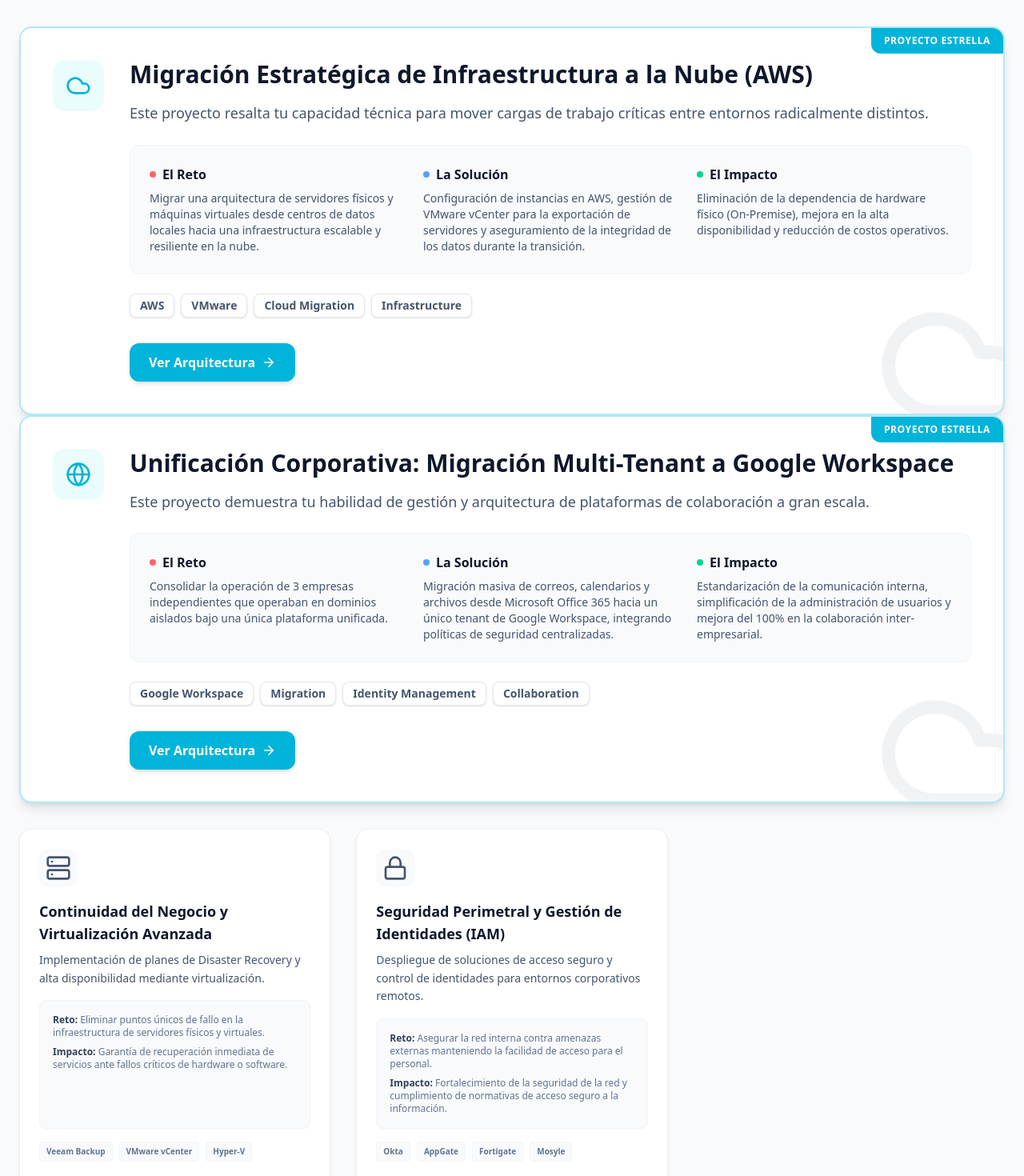
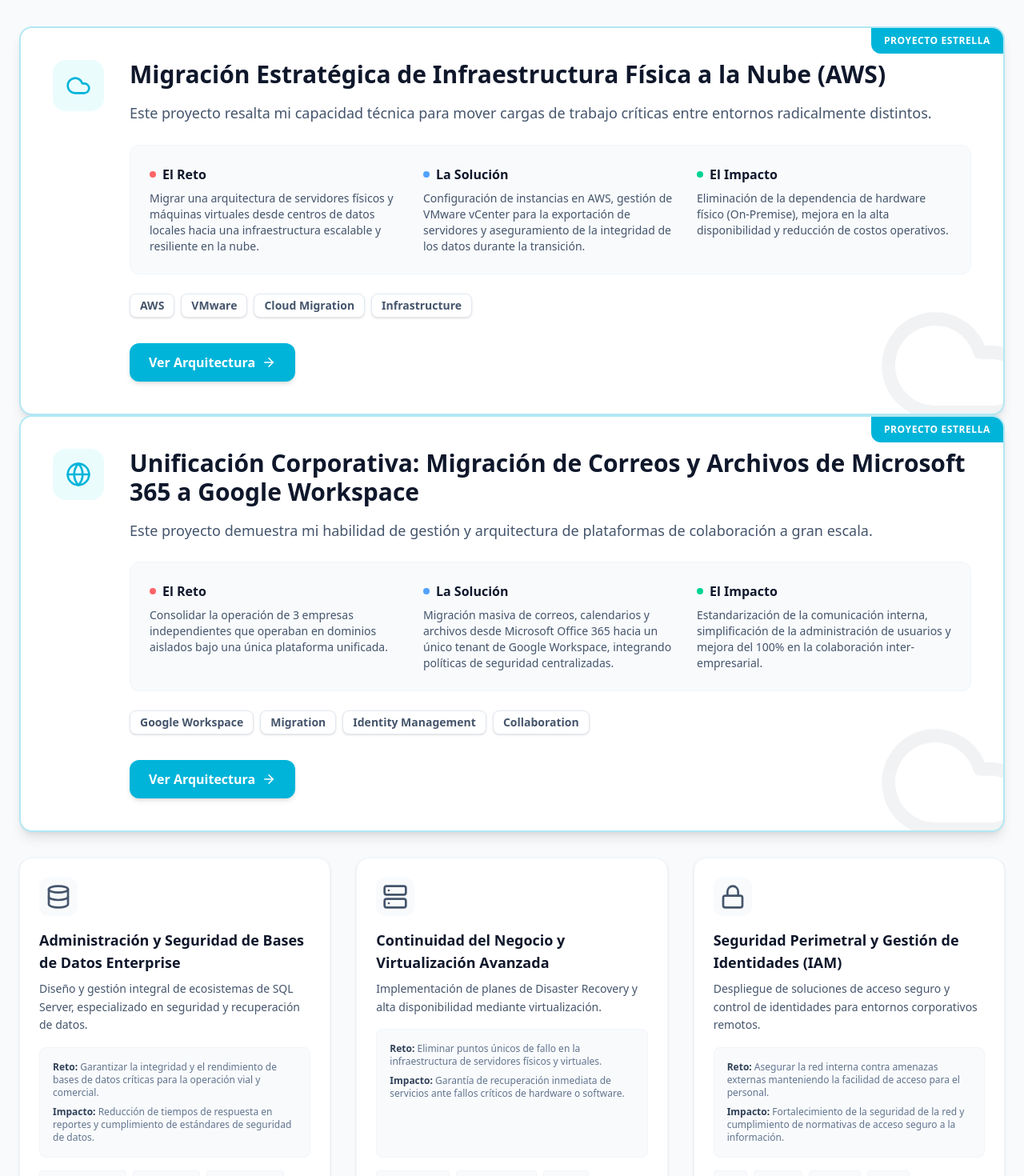
Before and after one commit to luisfor/personal-landing-page, a Next.js app: page / in a window 1280 px wide. Shown: the part 4880-6350 px from the top of the page at 80% size. Built offline with nearby package versions, Linux system fonts and the light colour scheme.

Commit message:
feat: restore database project to portfolio

```diff
--- a/src/components/Portfolio.tsx
+++ b/src/components/Portfolio.tsx
@@ -7,8 +7,8 @@
     {
         category: "Cloud Infrastructure Migration",
         icon: <Cloud size={32} />,
-        title: "Migración Estratégica de Infraestructura a la Nube (AWS)",
-        description: "Este proyecto resalta tu capacidad técnica para mover cargas de trabajo críticas entre entornos radicalmente distintos.",
+        title: "Migración Estratégica de Infraestructura Física a la Nube (AWS)",
+        description: "Este proyecto resalta mi capacidad técnica para mover cargas de trabajo críticas entre entornos radicalmente distintos.",
         challenge: "Migrar una arquitectura de servidores físicos y máquinas virtuales desde centros de datos locales hacia una infraestructura escalable y resiliente en la nube.",
         impact: "Eliminación de la dependencia de hardware físico (On-Premise), mejora en la alta disponibilidad y reducción de costos operativos.",
         solution: "Configuración de instancias en AWS, gestión de VMware vCenter para la exportación de servidores y aseguramiento de la integridad de los datos durante la transición.",
@@ -18,13 +18,23 @@
     {
         category: "Consolidación de Identidades",
         icon: <Globe size={32} />,
-        title: "Unificación Corporativa: Migración Multi-Tenant a Google Workspace",
-        description: "Este proyecto demuestra tu habilidad de gestión y arquitectura de plataformas de colaboración a gran escala.",
+        title: "Unificación Corporativa: Migración de Correos y Archivos de Microsoft 365 a Google Workspace",
+        description: "Este proyecto demuestra mi habilidad de gestión y arquitectura de plataformas de colaboración a gran escala.",
         challenge: "Consolidar la operación de 3 empresas independientes que operaban en dominios aislados bajo una única plataforma unificada.",
         impact: "Estandarización de la comunicación interna, simplificación de la administración de usuarios y mejora del 100% en la colaboración inter-empresarial.",
         solution: "Migración masiva de correos, calendarios y archivos desde Microsoft Office 365 hacia un único tenant de Google Workspace, integrando políticas de seguridad centralizadas.",
         tags: ["Google Workspace", "Migration", "Identity Management", "Collaboration"],
         featured: true
+    },
+    {
+        category: "Bases de Datos",
+        icon: <Database size={32} />,
+        title: "Administración y Seguridad de Bases de Datos Enterprise",
+        description: "Diseño y gestión integral de ecosistemas de SQL Server, especializado en seguridad y recuperación de datos.",
+        challenge: "Garantizar la integridad y el rendimiento de bases de datos críticas para la operación vial y comercial.",
+        impact: "Reducción de tiempos de respuesta en reportes y cumplimiento de estándares de seguridad de datos.",
+        tags: ["SQL Server (MCSA)", "Transact-SQL", "Windows Server"],
+        featured: false
     },
     {
         category: "Continuidad del Negocio",
```
